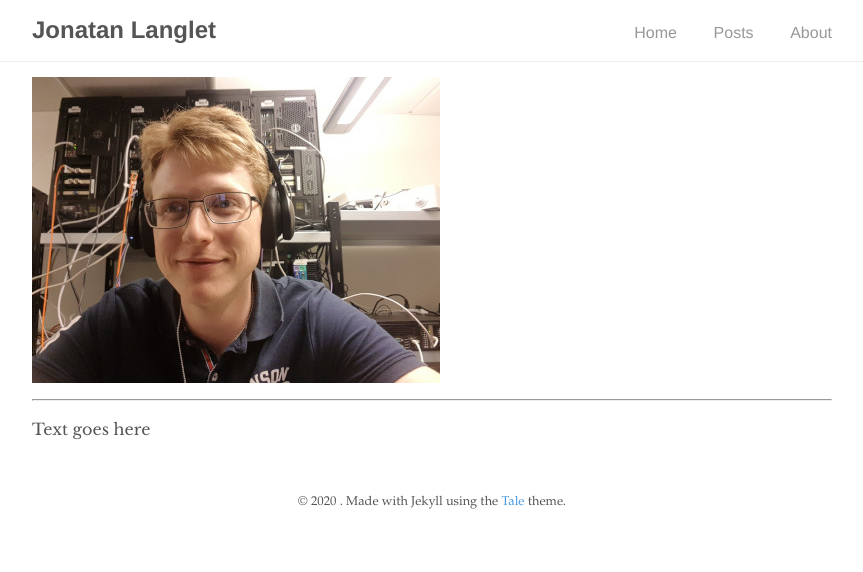
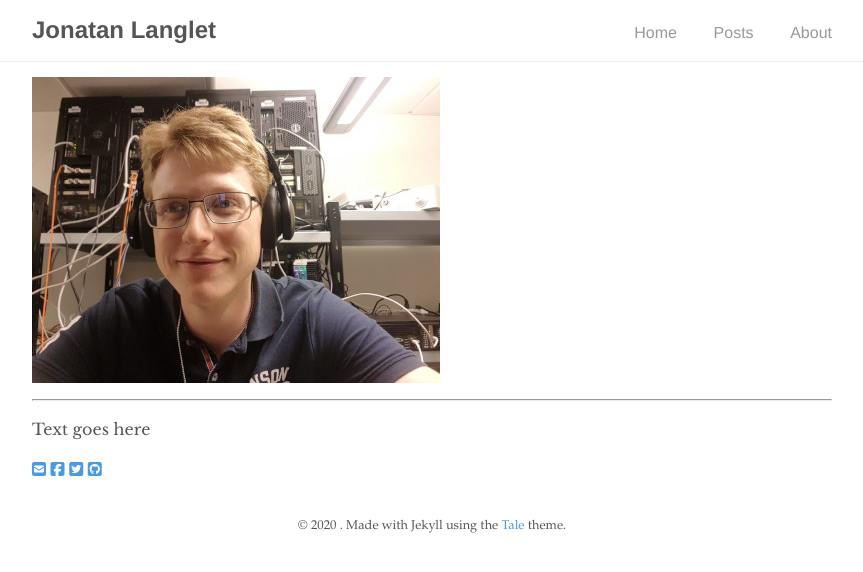
Before and after one commit to jonlanglet/jonlanglet.github.io, a Jekyll site: the page built from index.md, in a window 1280 px wide. Shown: the top 572 px of the page, without its empty margins (208-1071 px from the left). Built offline with Jekyll 4.4.1, drawn with Linux system fonts in a browser that asks for light colours; nearby versions of some CDN libraries.

Commit message:
Add fontawesome

```diff
--- a/_includes/head.html
+++ b/_includes/head.html
@@ -13,6 +13,8 @@
   <link rel="icon" type="image/png" sizes="16x16" href="{{ "/assets/favicon-16x16.png" | relative_url }}">
   <link rel="apple-touch-icon" sizes="180x180" href="{{ "/assets/apple-touch-icon.png" | relative_url }}">
 
+  <script src="https://kit.fontawesome.com/57503a84af.js" crossorigin="anonymous"></script>
+
   <!-- RSS -->
   {% feed_meta %}
 
```
